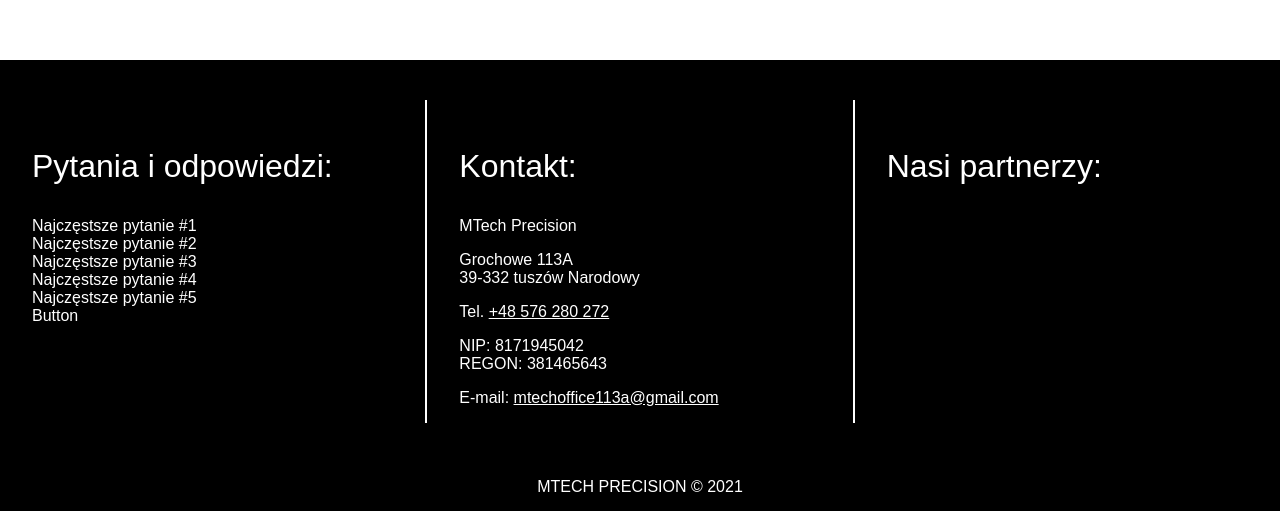
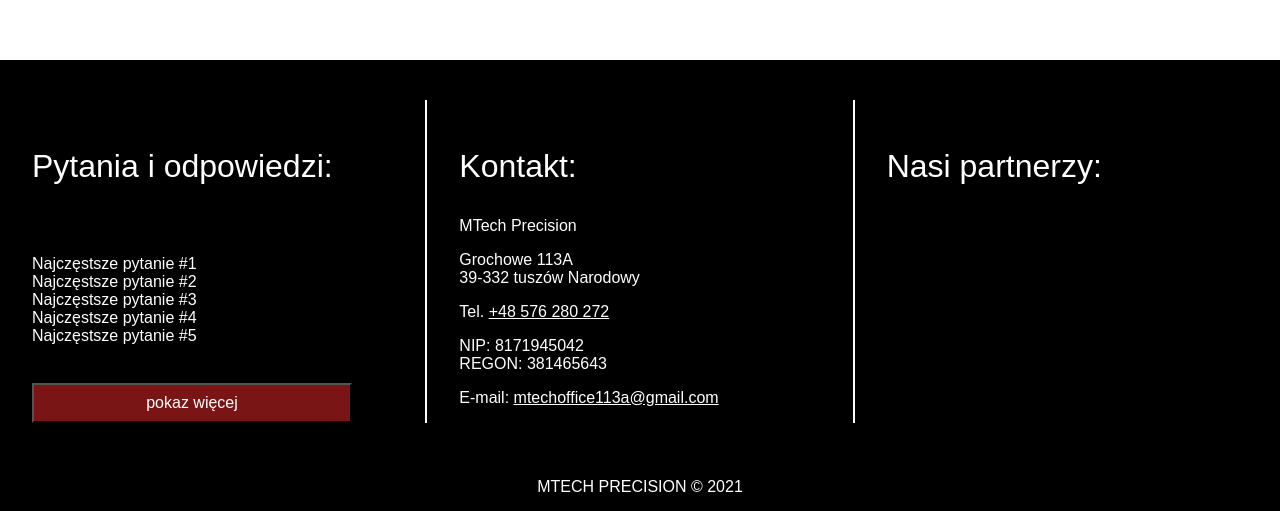
Before and after one commit to arturbartkowicz/Mtech, a Next.js app: page / in a window 1280 px wide. Shown: the part 4152-4663 px from the top of the page. Built offline with nearby package versions, Linux system fonts and the light colour scheme.

Commit message:
added btn to a footer

```diff
--- a/components/Contact.js
+++ b/components/Contact.js
@@ -3,12 +3,26 @@
     <div id="contact" className="contact">
       <div className="contact__box contact__box--1">
         <h3 className="contact__header">Pytania i odpowiedzi:</h3>
-        <div className="contact__questionContainer">Najczęstsze pytanie #1</div>
-        <div className="contact__questionContainer">Najczęstsze pytanie #2</div>
-        <div className="contact__questionContainer">Najczęstsze pytanie #3</div>
-        <div className="contact__questionContainer">Najczęstsze pytanie #4</div>
-        <div className="contact__questionContainer">Najczęstsze pytanie #5</div>
-        <div className="contact__questionContainer">Button</div>
+        <div className="w-full">
+          <div className="contact__questionContainer">
+            Najczęstsze pytanie #1
+          </div>
+          <div className="contact__questionContainer">
+            Najczęstsze pytanie #2
+          </div>
+          <div className="contact__questionContainer">
+            Najczęstsze pytanie #3
+          </div>
+          <div className="contact__questionContainer">
+            Najczęstsze pytanie #4
+          </div>
+          <div className="contact__questionContainer">
+            Najczęstsze pytanie #5
+          </div>
+        </div>
+        <div className="w-full flex justify-center mt-auto mb-4">
+          <button className="btn">pokaz więcej</button>
+        </div>
       </div>
       <div className="contact__box contact__box--2">
         <h3 className="contact__header">Kontakt:</h3>
--- a/styles/components.css
+++ b/styles/components.css
@@ -6,3 +6,4 @@
 @import "./components/cooperation.css";
 @import "./components/contact.css";
 @import "./components/footer.css";
+@import "./components/btn.css";
--- /dev/null
+++ b/styles/components/btn.css
@@ -0,0 +1,6 @@
+.btn {
+  color: white;
+  background-color: var(--color-red);
+  width: 20rem;
+  height: 2.5rem;
+}
--- a/styles/components/contact.css
+++ b/styles/components/contact.css
@@ -13,6 +13,9 @@
 
 .contact__box--1 {
   padding-left: 2rem;
+  display: flex;
+  flex-direction: column;
+  justify-content: space-between;
 }
 
 .contact__box--2 {
```
